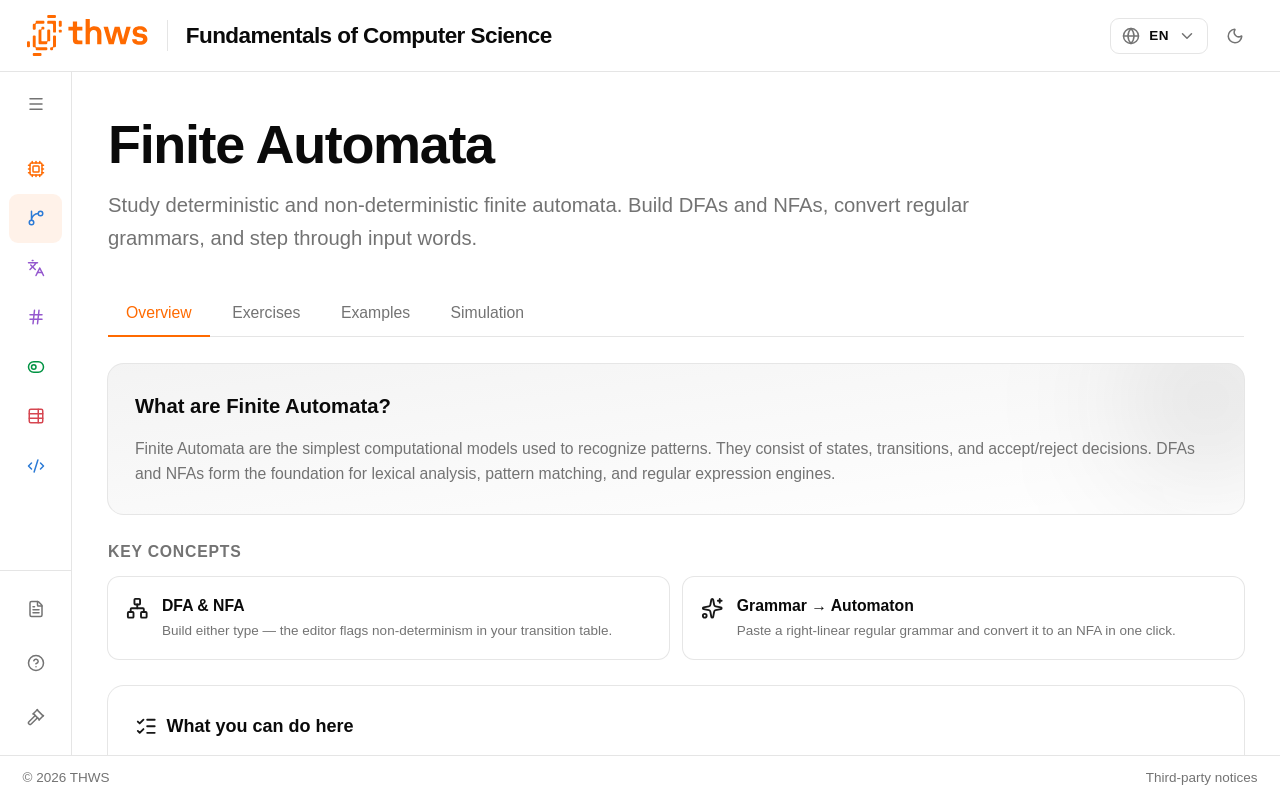
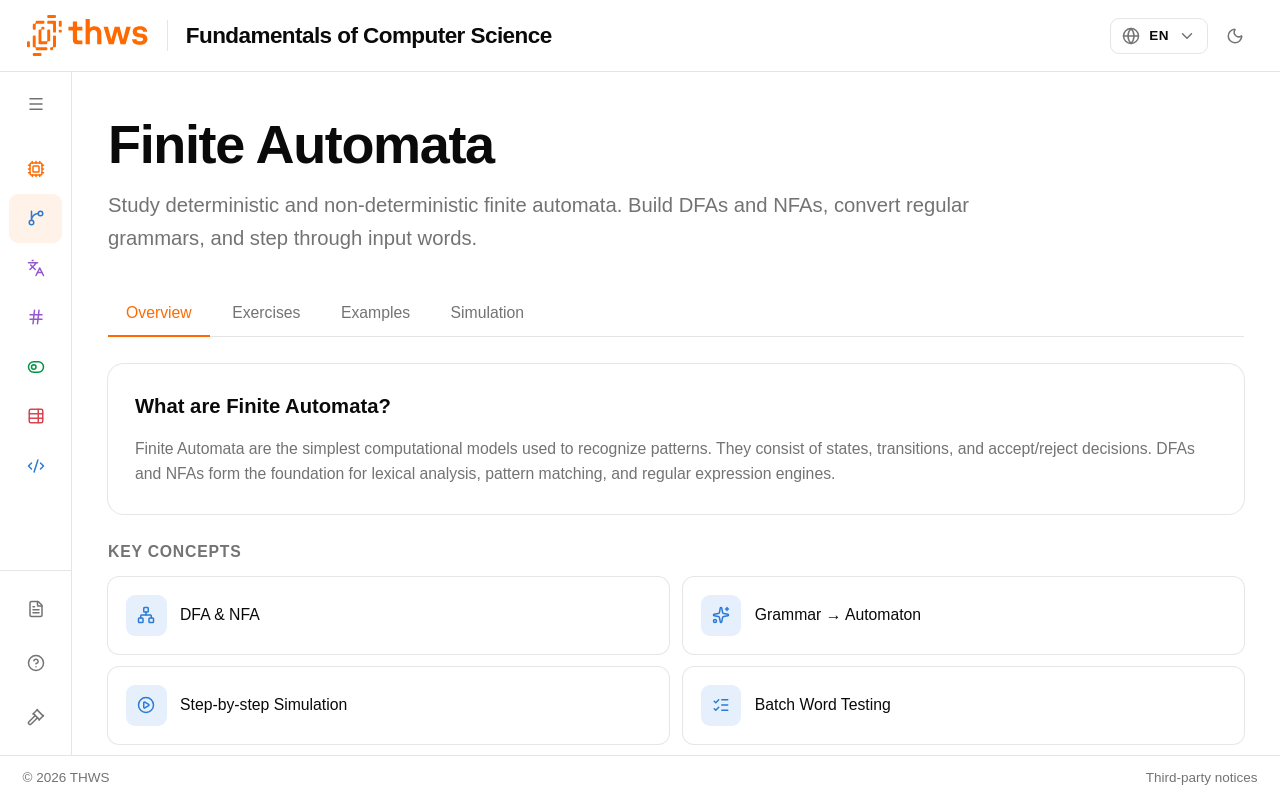
Before and after one commit to Markussus/ProjektArbeit_GI_Plattform, a React (Vite) app in the folder app/: page /fundamentals-cs/finite-automata in a window 1280 px wide. Built offline with nearby package versions, Linux system fonts and the light colour scheme.

Commit message:
fix: the Overview page for Finite-Automata and RL is identisch

```diff
--- a/app/src/pages/FundamentalsCS/FiniteAutomata/components/OverviewTab.tsx
+++ b/app/src/pages/FundamentalsCS/FiniteAutomata/components/OverviewTab.tsx
@@ -1,119 +1,47 @@
 import { useTranslation } from "react-i18next";
-import {
-  ListChecks,
-  CheckCircle2,
-  Network,
-  Sparkles,
-  type LucideIcon,
-} from "lucide-react";
+import { Network, Sparkles, PlayCircle, ListChecks } from "lucide-react";
 
-interface ConceptItem {
-  icon: LucideIcon;
-  titleKey: string;
-  titleFallback: string;
-  descKey: string;
-  descFallback: string;
-}
-
-const concepts: ConceptItem[] = [
-  {
-    icon: Network,
-    titleKey: "automata.concept1",
-    titleFallback: "DFA & NFA",
-    descKey: "automata.concept1Desc",
-    descFallback:
-      "Build either type — the editor flags non-determinism in your transition table.",
-  },
-  {
-    icon: Sparkles,
-    titleKey: "automata.concept2",
-    titleFallback: "Grammar → Automaton",
-    descKey: "automata.concept2Desc",
-    descFallback:
-      "Paste a right-linear regular grammar and convert it to an NFA in one click.",
-  },
-];
+const conceptIcons = [Network, Sparkles, PlayCircle, ListChecks];
 
 export function OverviewTab() {
   const { t } = useTranslation();
 
   return (
     <div className="space-y-6">
-      {/* Main intro card */}
-      <div className="bg-card ring-foreground/10 from-primary/5 relative overflow-hidden rounded-xl bg-gradient-to-br to-transparent p-6 ring-1">
-        <div className="bg-primary/10 absolute -top-12 -right-12 h-40 w-40 rounded-full blur-3xl" />
-        <h3 className="text-foreground relative text-lg font-semibold">
+      <div className="bg-card ring-foreground/10 rounded-xl p-6 ring-1">
+        <h3 className="text-foreground text-lg font-semibold">
           {t("automata.overviewTitle")}
         </h3>
-        <p className="text-muted-foreground relative mt-3 text-sm leading-relaxed">
+        <p className="text-muted-foreground mt-3 text-sm leading-relaxed">
           {t("automata.overviewText")}
         </p>
       </div>
 
-      {/* Key Concepts — each one maps to a simulator feature */}
       <div>
         <h3 className="text-muted-foreground mb-3 text-sm font-bold tracking-wider uppercase">
-          {t("automata.concepts", "Key Concepts")}
+          {t("automata.concepts")}
         </h3>
+
         <div className="grid gap-3 sm:grid-cols-2">
-          {concepts.map(
-            ({
-              icon: Icon,
-              titleKey,
-              titleFallback,
-              descKey,
-              descFallback,
-            }) => (
+          {([1, 2, 3, 4] as const).map((num, i) => {
+            const Icon = conceptIcons[i];
+
+            return (
               <div
-                key={titleKey}
-                className="bg-card ring-foreground/10 flex items-start gap-3 rounded-lg p-4 ring-1"
+                key={num}
+                className="bg-card ring-foreground/10 flex items-center gap-3 rounded-lg p-4 ring-1"
               >
-                <Icon className="text-primary mt-0.5 size-5 shrink-0" />
-                <div>
-                  <p className="text-foreground text-sm font-semibold">
-                    {t(titleKey, titleFallback)}
-                  </p>
-                  <p className="text-muted-foreground mt-1 text-xs leading-snug">
-                    {t(descKey, descFallback)}
-                  </p>
+                <div className="bg-module-blue-bg text-module-blue-fg flex size-9 shrink-0 items-center justify-center rounded-md">
+                  <Icon className="size-4" />
                 </div>
+
+                <span className="text-foreground text-sm font-medium">
+                  {t(`automata.concept${num}`)}
+                </span>
               </div>
-            ),
-          )}
+            );
+          })}
         </div>
-      </div>
-
-      {/* What you can do — strictly the features the simulator supports */}
-      <div className="bg-card ring-foreground/10 rounded-xl p-6 ring-1">
-        <h3 className="text-foreground mb-3 flex items-center gap-2 text-base font-semibold">
-          <ListChecks className="text-primary size-5" />
-          {t("automata.whatYouCanDo", "What you can do here")}
-        </h3>
-        <ul className="space-y-2">
-          {[
-            t(
-              "automata.feature1",
-              "Build DFAs and NFAs visually using a transition table",
-            ),
-            t(
-              "automata.feature2",
-              "Convert a right-linear regular grammar into an automaton",
-            ),
-            t(
-              "automata.feature3",
-              "Step through an input word and watch the state diagram update",
-            ),
-            t(
-              "automata.feature4",
-              "Batch-test multiple words and inspect accept/reject results",
-            ),
-          ].map((feature) => (
-            <li key={feature} className="flex items-start gap-2 text-sm">
-              <CheckCircle2 className="text-primary mt-0.5 size-4 shrink-0" />
-              <span className="text-muted-foreground">{feature}</span>
-            </li>
-          ))}
-        </ul>
       </div>
     </div>
   );
--- a/app/src/pages/FundamentalsCS/RegularLanguages/components/OverviewTab.tsx
+++ b/app/src/pages/FundamentalsCS/RegularLanguages/components/OverviewTab.tsx
@@ -1,124 +1,47 @@
 import { useTranslation } from "react-i18next";
-import {
-  CheckCircle2,
-  ListChecks,
-  Sigma,
-  Sparkles,
-  Wand2,
-  type LucideIcon,
-} from "lucide-react";
+import { Sigma, Wand2, Sparkles, CheckCircle2 } from "lucide-react";
 
-interface ConceptItem {
-  icon: LucideIcon;
-  titleKey: string;
-  titleFallback: string;
-  descKey: string;
-  descFallback: string;
-}
-
-const concepts: ConceptItem[] = [
-  {
-    icon: Sigma,
-    titleKey: "rl.concept1",
-    titleFallback: "Three equivalent views",
-    descKey: "rl.concept1Desc",
-    descFallback:
-      "Regular languages can be described as regular grammars, regular expressions, or finite automata — all three describe the same class of languages.",
-  },
-  {
-    icon: Wand2,
-    titleKey: "rl.concept2",
-    titleFallback: "Closure properties",
-    descKey: "rl.concept2Desc",
-    descFallback:
-      "Regular languages are closed under union, concatenation and Kleene star — exactly the operators available in a regex.",
-  },
-  {
-    icon: Sparkles,
-    titleKey: "rl.concept3",
-    titleFallback: "Right-linear grammars",
-    descKey: "rl.concept3Desc",
-    descFallback:
-      "Every right-linear (Type-3) grammar has rules of the form A → aB or A → a (and optionally A → ε), which is what makes them equivalent to NFAs.",
-  },
-];
+const conceptIcons = [Sigma, Wand2, Sparkles, CheckCircle2];
 
 export function OverviewTab() {
   const { t } = useTranslation();
 
   return (
     <div className="space-y-6">
-      <div className="bg-card ring-foreground/10 from-primary/5 relative overflow-hidden rounded-xl bg-gradient-to-br to-transparent p-6 ring-1">
-        <div className="bg-primary/10 absolute -top-12 -right-12 h-40 w-40 rounded-full blur-3xl" />
-        <h3 className="text-foreground relative text-lg font-semibold">
-          {t("rl.overviewTitle", "What are Regular Languages?")}
+      <div className="bg-card ring-foreground/10 rounded-xl p-6 ring-1">
+        <h3 className="text-foreground text-lg font-semibold">
+          {t("rl.overviewTitle")}
         </h3>
-        <p className="text-muted-foreground relative mt-3 text-sm leading-relaxed">
-          {t(
-            "rl.overviewText",
-            "A regular language is a set of strings that can be described by a regular grammar, a regular expression, or recognised by a finite automaton. These three formalisms are equivalent — anything one can express, the other two can express too.",
-          )}
+        <p className="text-muted-foreground mt-3 text-sm leading-relaxed">
+          {t("rl.overviewText")}
         </p>
       </div>
 
       <div>
         <h3 className="text-muted-foreground mb-3 text-sm font-bold tracking-wider uppercase">
-          {t("rl.concepts", "Key Concepts")}
+          {t("rl.concepts")}
         </h3>
-        <div className="grid gap-3 sm:grid-cols-2 lg:grid-cols-3">
-          {concepts.map(
-            ({
-              icon: Icon,
-              titleKey,
-              titleFallback,
-              descKey,
-              descFallback,
-            }) => (
+
+        <div className="grid gap-3 sm:grid-cols-2">
+          {([1, 2, 3, 4] as const).map((num, i) => {
+            const Icon = conceptIcons[i];
+
+            return (
               <div
-                key={titleKey}
-                className="bg-card ring-foreground/10 flex items-start gap-3 rounded-lg p-4 ring-1"
+                key={num}
+                className="bg-card ring-foreground/10 flex items-center gap-3 rounded-lg p-4 ring-1"
               >
-                <Icon className="text-primary mt-0.5 size-5 shrink-0" />
-                <div>
-                  <p className="text-foreground text-sm font-semibold">
-                    {t(titleKey, titleFallback)}
-                  </p>
-                  <p className="text-muted-foreground mt-1 text-xs leading-snug">
-                    {t(descKey, descFallback)}
-                  </p>
+                <div className="bg-module-purple-bg text-module-purple-fg flex size-9 shrink-0 items-center justify-center rounded-md">
+                  <Icon className="size-4" />
                 </div>
+
+                <span className="text-foreground text-sm font-medium">
+                  {t(`rl.concept${num}`)}
+                </span>
               </div>
-            ),
-          )}
+            );
+          })}
         </div>
-      </div>
-
-      <div className="bg-card ring-foreground/10 rounded-xl p-6 ring-1">
-        <h3 className="text-foreground mb-3 flex items-center gap-2 text-base font-semibold">
-          <ListChecks className="text-primary size-5" />
-          {t("rl.whatYouCanDo", "What you can do here")}
-        </h3>
-        <ul className="space-y-2">
-          {[
-            t(
-              "rl.feature1",
-              "Enumerate the language generated by a grammar up to a length cap",
-            ),
-            t(
-              "rl.feature2",
-              "Build a grammar from an enumerated set of words or a set-builder definition",
-            ),
-            t(
-              "rl.feature3",
-              "Check whether a given word belongs to the language defined by a grammar",
-            ),
-          ].map((feature) => (
-            <li key={feature} className="flex items-start gap-2 text-sm">
-              <CheckCircle2 className="text-primary mt-0.5 size-4 shrink-0" />
-              <span className="text-muted-foreground">{feature}</span>
-            </li>
-          ))}
-        </ul>
       </div>
     </div>
   );
```
Also changed, not shown: app/src/i18n/locales/de/translation.json, app/src/i18n/locales/en/translation.json.
